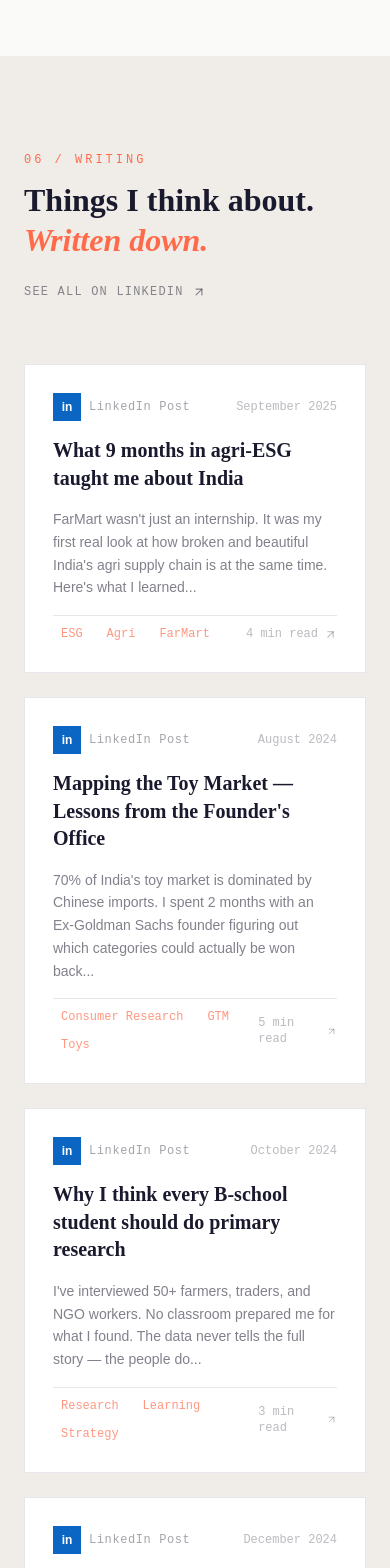
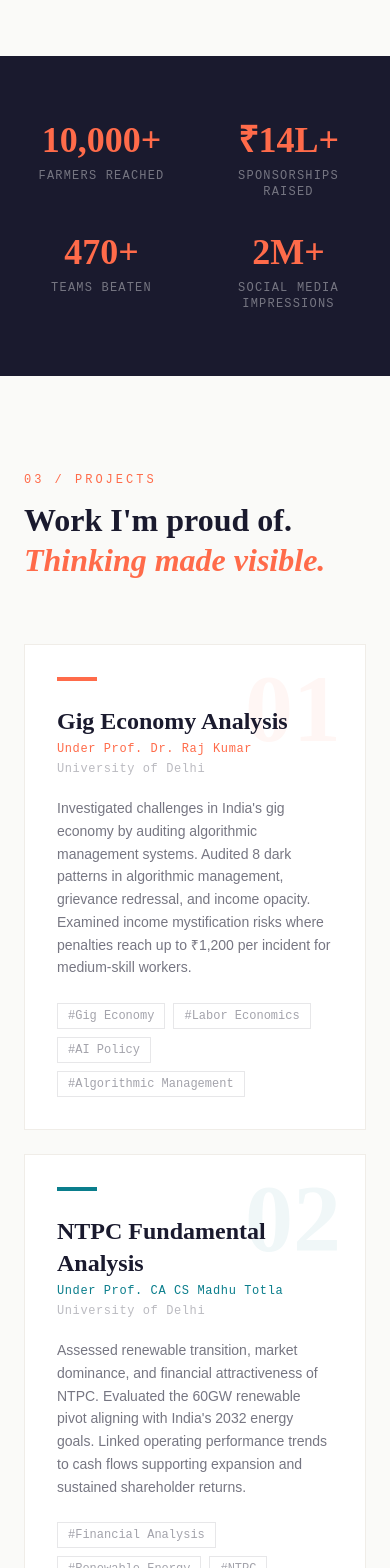
Before and after one commit to somradul/mradul-portfolio, a Next.js app: page / in a window 390 px wide. Shown: the part 4100-5668 px from the top of the page. Built offline with nearby package versions, Linux system fonts and the light colour scheme.

Commit message:
Phase 7: Stats Bar + Projects Section

```diff
--- a/app/page.tsx
+++ b/app/page.tsx
@@ -1,7 +1,9 @@
 import Hero from "@/components/Hero";
 import Ticker from "@/components/Ticker";
 import ExperienceSection from "@/components/ExperienceSection";
+import StatsBar from "@/components/StatsBar";
 import WritingSection from "@/components/WritingSection";
+import ProjectsSection from "@/components/ProjectsSection";
 
 export default function Home() {
   return (
@@ -9,6 +11,8 @@ export default function Home() {
       <Hero />
       <Ticker />
       <ExperienceSection />
+      <StatsBar />
+      <ProjectsSection />
       <WritingSection />
     </>
   );
--- /dev/null
+++ b/components/ProjectsSection.tsx
@@ -0,0 +1,94 @@
+"use client";
+
+import { motion } from "framer-motion";
+import { projects } from "@/data/projects";
+
+export default function ProjectsSection() {
+    return (
+        <section className="bg-background py-24 px-6 md:px-12 lg:px-24">
+            <div className="max-w-6xl mx-auto">
+
+                {/* Header */}
+                <motion.div
+                    initial={{ opacity: 0, y: 24 }}
+                    whileInView={{ opacity: 1, y: 0 }}
+                    viewport={{ once: true }}
+                    transition={{ duration: 0.6 }}
+                    className="mb-16"
+                >
+                    <span className="font-mono text-xs tracking-[0.25em] uppercase text-coral mb-3 block">
+                        03 / Projects
+                    </span>
+                    <h2
+                        className="font-playfair font-black text-charcoal leading-tight"
+                        style={{ fontSize: "clamp(2rem, 5vw, 3.5rem)" }}
+                    >
+                        Work I'm proud of.<br />
+                        <span className="text-coral italic">Thinking made visible.</span>
+                    </h2>
+                </motion.div>
+
+                {/* Cards */}
+                <div className="grid grid-cols-1 md:grid-cols-2 gap-6">
+                    {projects.map((project, i) => (
+                        <motion.div
+                            key={project.id}
+                            initial={{ opacity: 0, y: 32 }}
+                            whileInView={{ opacity: 1, y: 0 }}
+                            viewport={{ once: true }}
+                            transition={{ duration: 0.5, delay: i * 0.15 }}
+                            whileHover={{ y: -6 }}
+                            className="group bg-white border border-surface p-8 relative overflow-hidden cursor-default"
+                        >
+                            {/* Big number watermark */}
+                            <span
+                                className="absolute top-4 right-6 font-playfair font-black text-8xl leading-none pointer-events-none select-none transition-colors duration-300"
+                                style={{ color: `${project.color}10` }}
+                            >
+                                {project.number}
+                            </span>
+
+                            {/* Content */}
+                            <div className="relative z-10">
+                                <div
+                                    className="w-10 h-1 mb-6"
+                                    style={{ background: project.color }}
+                                />
+                                <h3 className="font-playfair font-bold text-2xl text-charcoal mb-1">
+                                    {project.title}
+                                </h3>
+                                <p className="font-mono text-xs tracking-wider mb-1"
+                                    style={{ color: project.color }}>
+                                    {project.supervisor}
+                                </p>
+                                <p className="font-mono text-xs text-charcoal/30 tracking-wider mb-5">
+                                    {project.institution}
+                                </p>
+                                <p className="text-charcoal/60 text-sm leading-relaxed mb-6">
+                                    {project.description}
+                                </p>
+                                <div className="flex flex-wrap gap-2">
+                                    {project.tags.map((tag) => (
+                                        <span
+                                            key={tag}
+                                            className="font-mono text-xs px-2.5 py-1 border text-charcoal/40 border-charcoal/10"
+                                        >
+                                            #{tag}
+                                        </span>
+                                    ))}
+                                </div>
+                            </div>
+
+                            {/* Bottom hover bar */}
+                            <div
+                                className="absolute bottom-0 left-0 right-0 h-1 scale-x-0 group-hover:scale-x-100 transition-transform duration-300 origin-left"
+                                style={{ background: project.color }}
+                            />
+                        </motion.div>
+                    ))}
+                </div>
+
+            </div>
+        </section>
+    );
+}
--- /dev/null
+++ b/components/StatsBar.tsx
@@ -0,0 +1,78 @@
+"use client";
+
+import { useEffect, useRef, useState } from "react";
+import { motion } from "framer-motion";
+
+const stats = [
+    { number: 10000, suffix: "+", label: "Farmers Reached", prefix: "" },
+    { number: 14, suffix: "L+", label: "Sponsorships Raised", prefix: "₹" },
+    { number: 470, suffix: "+", label: "Teams Beaten", prefix: "" },
+    { number: 2, suffix: "M+", label: "Social Media Impressions", prefix: "" },
+];
+
+function CountUp({ target, prefix, suffix }: { target: number; prefix: string; suffix: string }) {
+    const [count, setCount] = useState(0);
+    const ref = useRef<HTMLSpanElement>(null);
+    const started = useRef(false);
+
+    useEffect(() => {
+        const observer = new IntersectionObserver(
+            ([entry]) => {
+                if (entry.isIntersecting && !started.current) {
+                    started.current = true;
+                    let start = 0;
+                    const steps = 60;
+                    const increment = target / steps;
+                    const timer = setInterval(() => {
+                        start += increment;
+                        if (start >= target) {
+                            setCount(target);
+                            clearInterval(timer);
+                        } else {
+                            setCount(Math.floor(start));
+                        }
+                    }, 2000 / steps);
+                }
+            },
+            { threshold: 0.3 }
+        );
+        if (ref.current) observer.observe(ref.current);
+        return () => observer.disconnect();
+    }, [target]);
+
+    return (
+        <span ref={ref}>
+            {prefix}{count.toLocaleString("en-IN")}{suffix}
+        </span>
+    );
+}
+
+export default function StatsBar() {
+    return (
+        <section className="bg-charcoal py-16 px-6 md:px-12">
+            <div className="max-w-6xl mx-auto grid grid-cols-2 md:grid-cols-4 gap-8">
+                {stats.map((stat, i) => (
+                    <motion.div
+                        key={stat.label}
+                        initial={{ opacity: 0, y: 24 }}
+                        whileInView={{ opacity: 1, y: 0 }}
+                        viewport={{ once: true }}
+                        transition={{ duration: 0.5, delay: i * 0.1 }}
+                        className="flex flex-col items-center text-center gap-2"
+                    >
+                        <div className="font-playfair font-black text-4xl md:text-5xl text-coral">
+                            <CountUp
+                                target={stat.number}
+                                prefix={stat.prefix}
+                                suffix={stat.suffix}
+                            />
+                        </div>
+                        <div className="font-mono text-xs tracking-widest uppercase text-white/40">
+                            {stat.label}
+                        </div>
+                    </motion.div>
+                ))}
+            </div>
+        </section>
+    );
+}
--- /dev/null
+++ b/data/projects.ts
@@ -0,0 +1,24 @@
+export const projects = [
+    {
+        id: 1,
+        number: "01",
+        title: "Gig Economy Analysis",
+        supervisor: "Under Prof. Dr. Raj Kumar",
+        institution: "University of Delhi",
+        description:
+            "Investigated challenges in India's gig economy by auditing algorithmic management systems. Audited 8 dark patterns in algorithmic management, grievance redressal, and income opacity. Examined income mystification risks where penalties reach up to ₹1,200 per incident for medium-skill workers.",
+        tags: ["Gig Economy", "Labor Economics", "AI Policy", "Algorithmic Management"],
+        color: "#FF6B4A",
+    },
+    {
+        id: 2,
+        number: "02",
+        title: "NTPC Fundamental Analysis",
+        supervisor: "Under Prof. CA CS Madhu Totla",
+        institution: "University of Delhi",
+        description:
+            "Assessed renewable transition, market dominance, and financial attractiveness of NTPC. Evaluated the 60GW renewable pivot aligning with India's 2032 energy goals. Linked operating performance trends to cash flows supporting expansion and sustained shareholder returns.",
+        tags: ["Financial Analysis", "Renewable Energy", "NTPC", "Fundamental Analysis"],
+        color: "#0A7E8C",
+    },
+];
```
